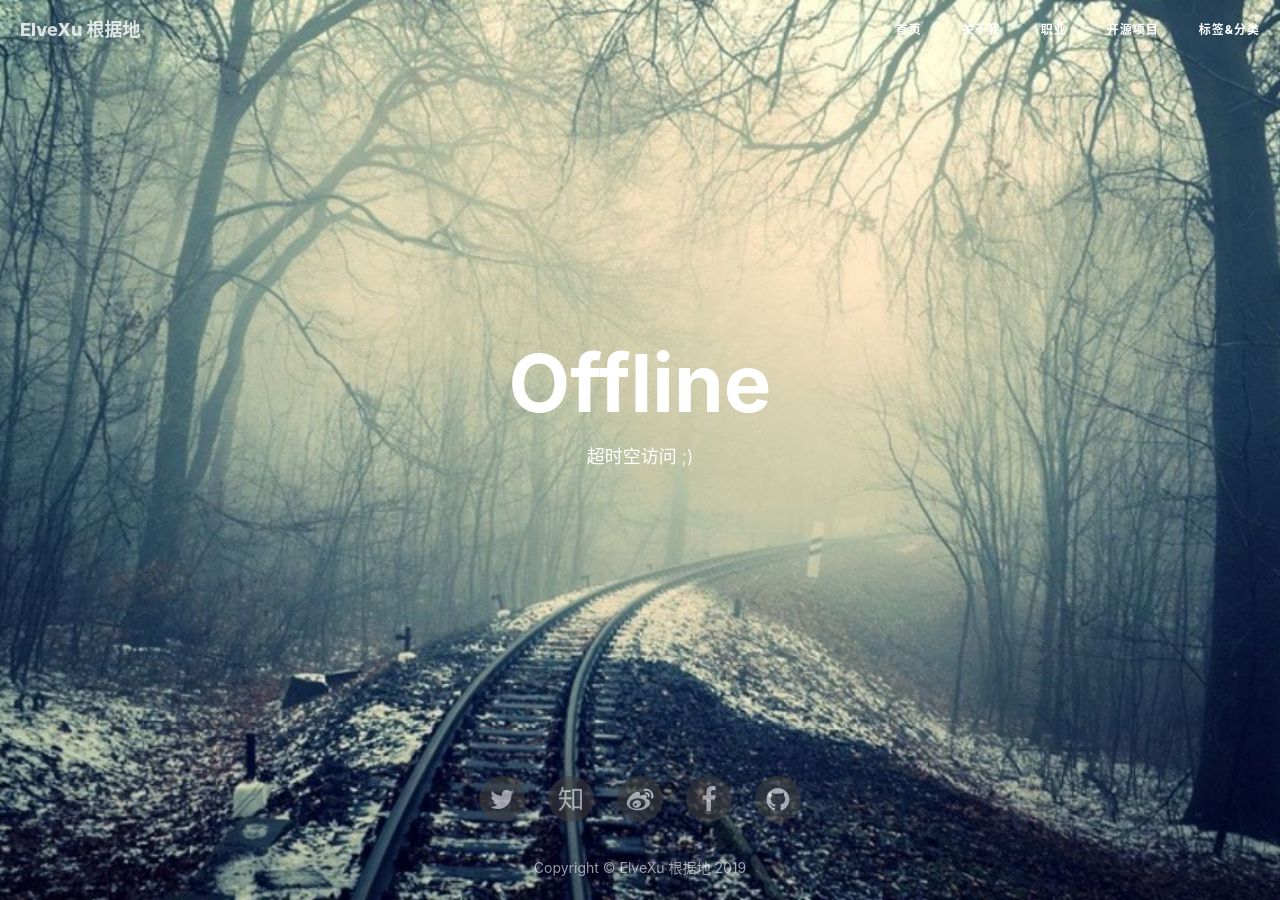
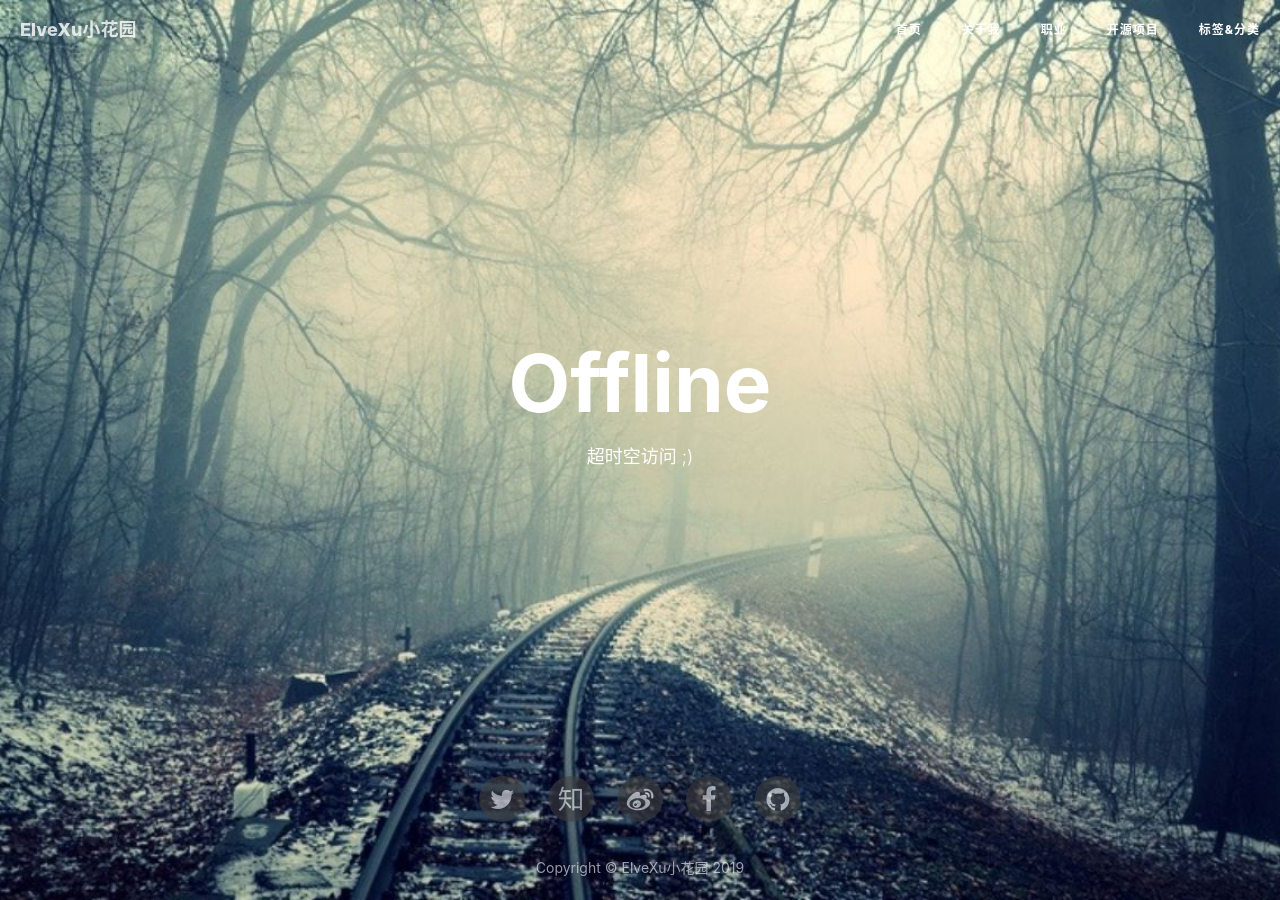
Before and after one commit to misselvexu/misselvexu.github.io, a Jekyll site: the page built from offline.html, in a window 1280 px wide. Built offline with Jekyll 4.4.1, drawn with Linux system fonts in a browser that asks for light colours; nearby versions of some CDN libraries; comment, search, counter and statistics services are not loaded.

Commit message:
Update _config.yml

```diff
--- a/_config.yml
+++ b/_config.yml
@@ -1,6 +1,6 @@
 # Site settings
-title: ElveXu 根据地
-SEOTitle: ElveXu根据地 | ElveXu Blog
+title: ElveXu小花园
+SEOTitle: ElveXu小花园 | ElveXu Blog
 # 背景图是否随机
 #header-img-random:
 #header-img: https://unsplash.it/1600/500/?random
```
